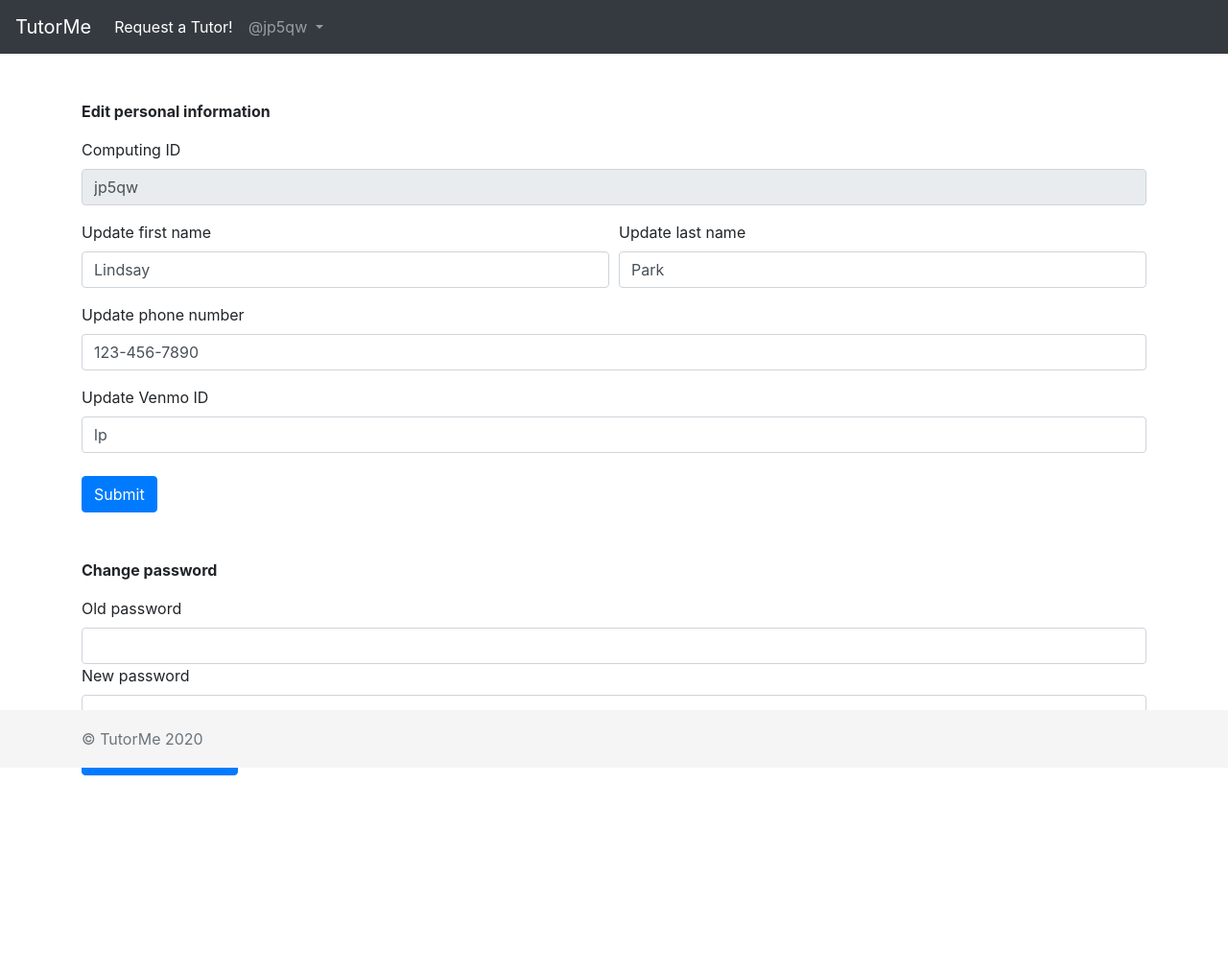
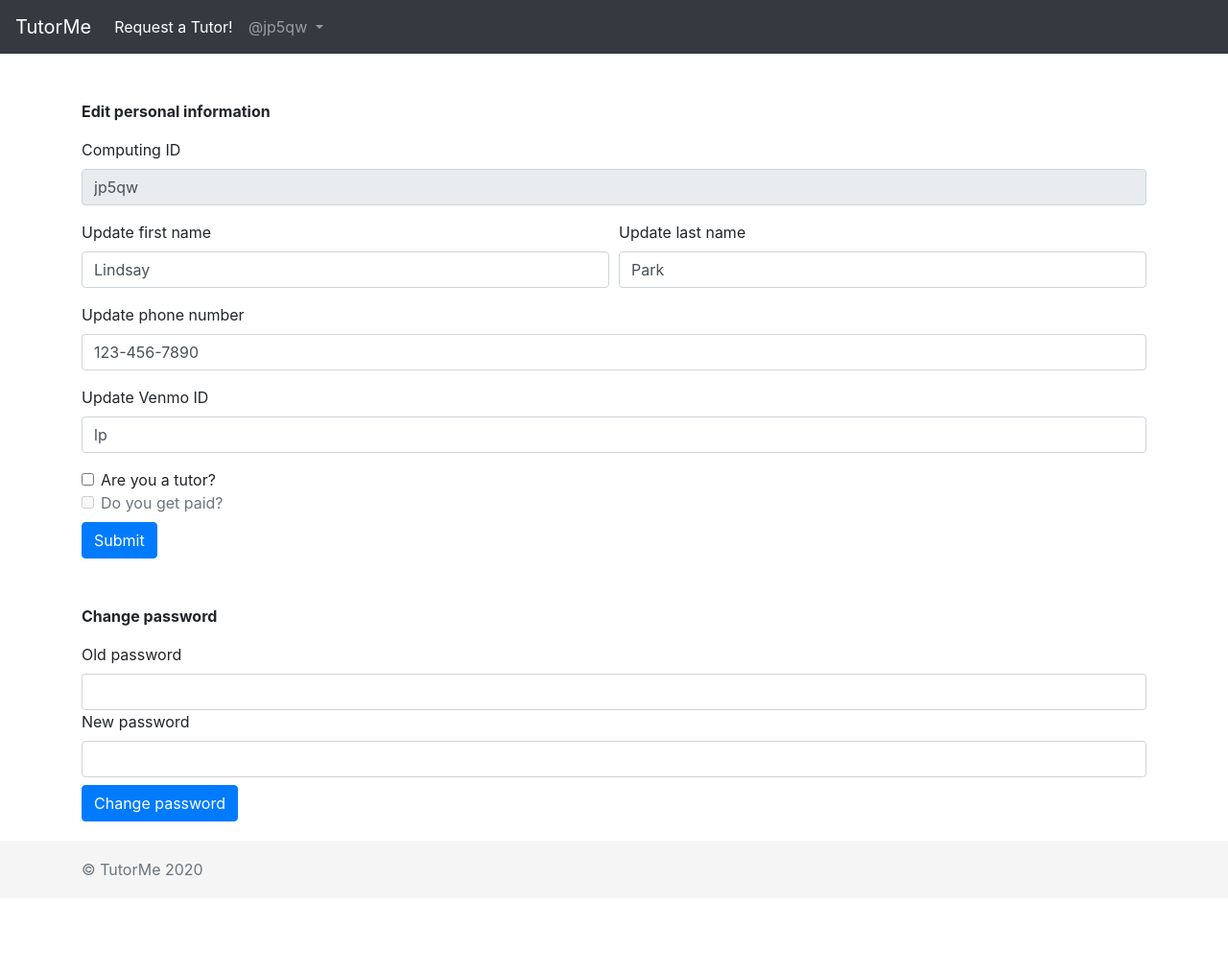
Before and after one commit to james-yun/tutorMe, a PHP site: page /profile.php in a window 1280 px wide. Shown: the whole page at 96% size. Before the commit the page ends 808 px from the top, so only its background shows below. Run offline with PHP 8.4, Linux system fonts and the light colour scheme; a user stored in the database is signed in; data comes from the database, SQL or seed files in the repository; both versions use the stored data as it was after the commit.

Commit message:
tutor options in profile.php

```diff
--- a/profile.php
+++ b/profile.php
@@ -14,6 +14,19 @@
   $last_name = $result['last_name'];
   $phone_number = $result['phone_number'];
   $venmo_id = $result['venmo_id'];
+
+  $query = "SELECT student_id, isPaid FROM tutor WHERE student_id = '$student_id'";
+  $statement = $db->prepare($query);
+  $statement->execute();
+  $results = $statement->fetchAll();
+  if (count($results) == 0) {
+      $isTutor = false;
+      $isPaid = false;
+  } else {
+      $isTutor = true;
+      $result = $results[0];
+      $isPaid = $result['isPaid'];
+  }
   if ($_SERVER["REQUEST_METHOD"] == "POST") {
       if (isset($_POST['firstName'])){
             $first_name = $_POST['firstName'];
@@ -27,6 +40,25 @@
             } else {
                 $error = "Failed to update info";
             }
+            $isTutorNew = isset($_POST['isTutor']);
+            $isPaidNew = isset($_POST['isPaid']);
+            if (!$isTutor and $isTutorNew) {
+                $query = "INSERT INTO tutor (student_id, isPaid) VALUES ('$student_id', $isPaidNew)";
+                $statement = $db->prepare($query);
+                $statement->execute();
+            } elseif ($isTutor and $isPaid != $isPaidNew) {
+                $query = "UPDATE tutor SET isPaid='$isPaidNew' WHERE student_id='$student_id'";
+                $statement = $db->prepare($query);
+                $statement->execute();
+            } elseif ($isTutor and !$isTutorNew) {
+                $query = "DELETE FROM tutor WHERE student_id='$student_id'";
+                $statement = $db->prepare($query);
+                $statement->execute();
+                $isPaidNew = false;
+            }
+            $isTutor = $isTutorNew;
+            $isPaid = $isPaidNew;
+            echo $isPaid;
       } elseif (isset($_POST['oldPassword'])) {
             $old_password = $_POST['oldPassword'];
             $query = "SELECT hash FROM student WHERE student_id = '$student_id'";
@@ -96,6 +128,18 @@
               <?php echo $error; ?>
             </div>
         <?php endif; ?>
+          <div class="form-check">
+              <input class="form-check-input" type="checkbox" name="isTutor" id="isTutor" <?php if ($isTutor) echo "checked"?>>
+              <label class="form-check-label" for="isTutor">
+                  Are you a tutor?
+              </label>
+          </div>
+          <div class="form-check">
+              <input class="form-check-input" type="checkbox" name="isPaid" id="isPaid" <?php if (!$isTutor) echo " disabled"; if ($isPaid) echo " checked" ?>>
+              <label class="form-check-label" for="isPaid">
+                  Do you get paid?
+              </label>
+          </div>
         <button type="submit" class="btn btn-primary mt-2">Submit</button>
       </form>
 
--- a/static/footer.css
+++ b/static/footer.css
@@ -1,3 +1,8 @@
+body {
+    position: relative;
+    min-height: 100vh;
+}
+
 .footer {
     position: absolute;
     bottom: 0;
```
Also changed, not shown: tutorMe.sql (+15 -15 lines).
